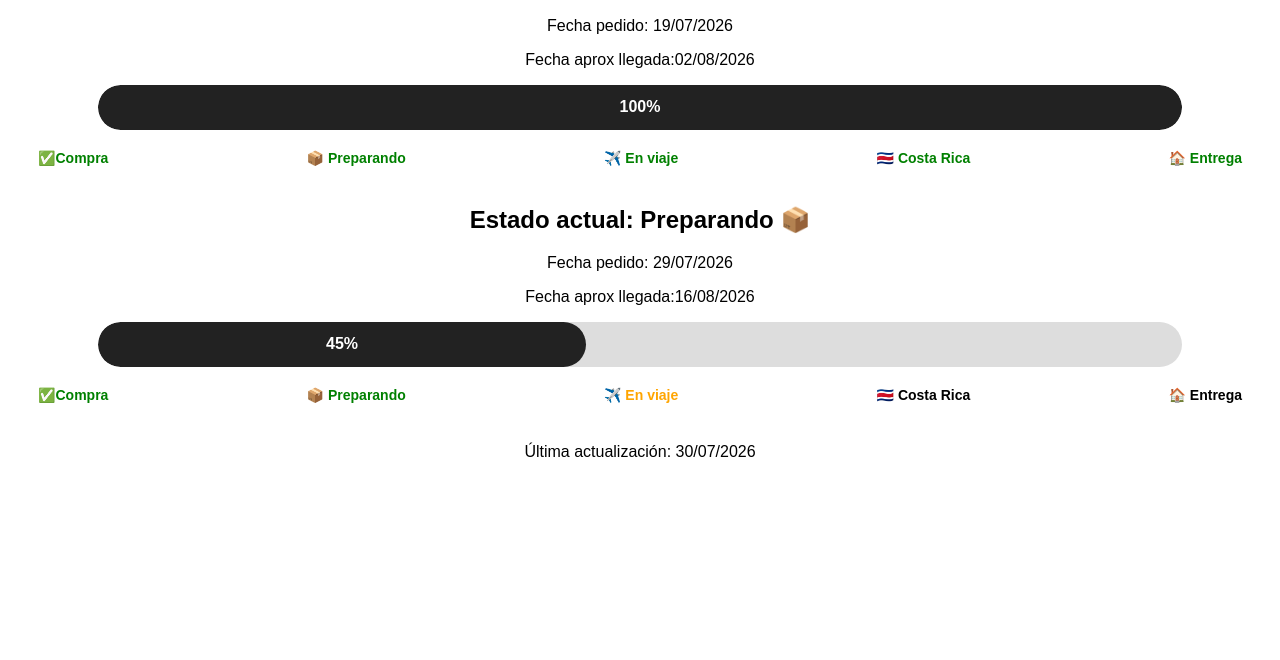
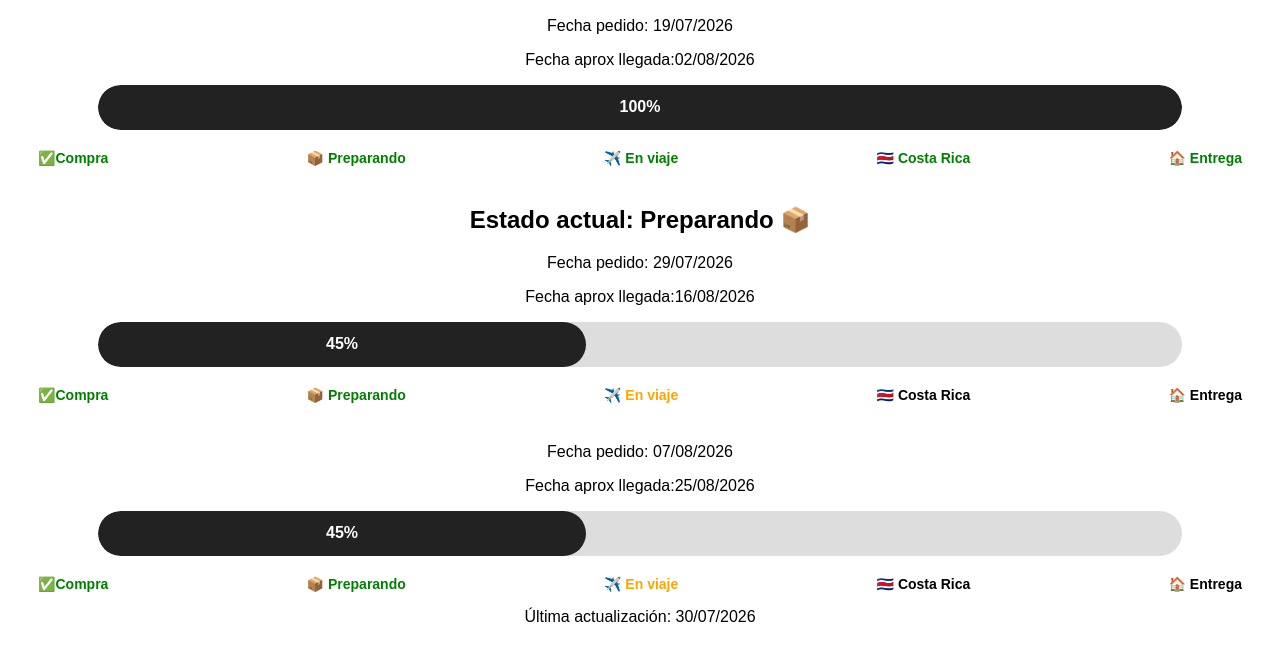
Before and after one commit to sp9877220-debug/EyT-Seguimiento, a plain HTML site: page index.html in a window 1280 px wide. Shown: the part 150-810 px from the top of the page. Drawn offline with Linux system fonts and the light colour scheme.

Commit message:
Actualizar index.html

```diff
--- a/index.html
+++ b/index.html
@@ -125,6 +125,27 @@ hr{
 </div>
 
 
+<p>Fecha pedido: 07/08/2026</p>
+<p>Fecha aprox llegada:25/08/2026 </p>
+
+
+<div class="barra">
+<div class="progreso" style="width:45%">
+45%
+</div>
+</div>
+
+
+<div class="etapas">
+<span class="verde">✅Compra</span>
+<span class="verde">📦 Preparando</span>
+<span class="actual">✈️ En viaje</span>
+<span class="negro">🇨🇷 Costa Rica</span>
+<span class="negro">🏠 Entrega</span>
+</div>
+
+</div>
+
 <p>Última actualización: 30/07/2026</p>
 
 
```
